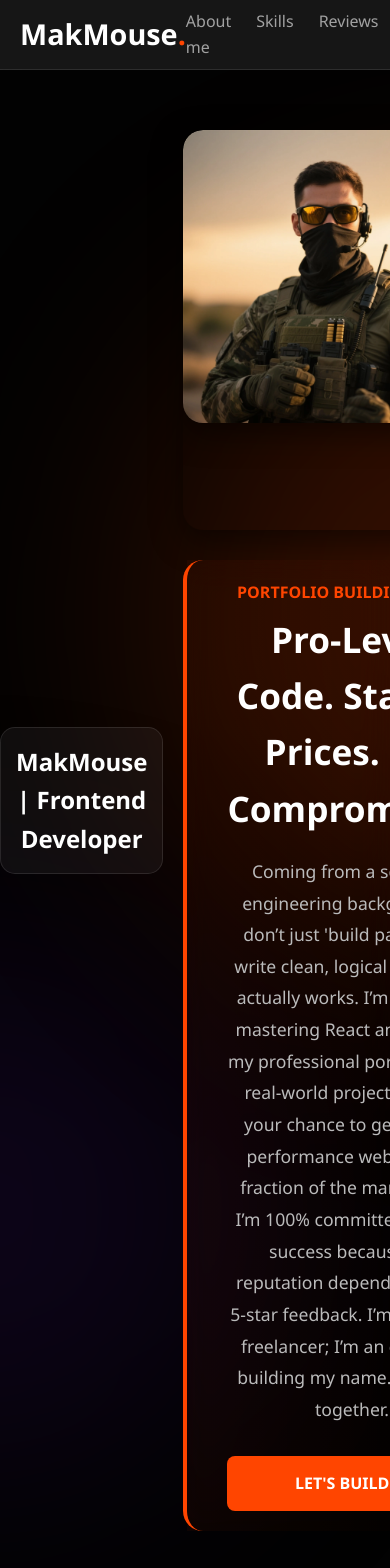
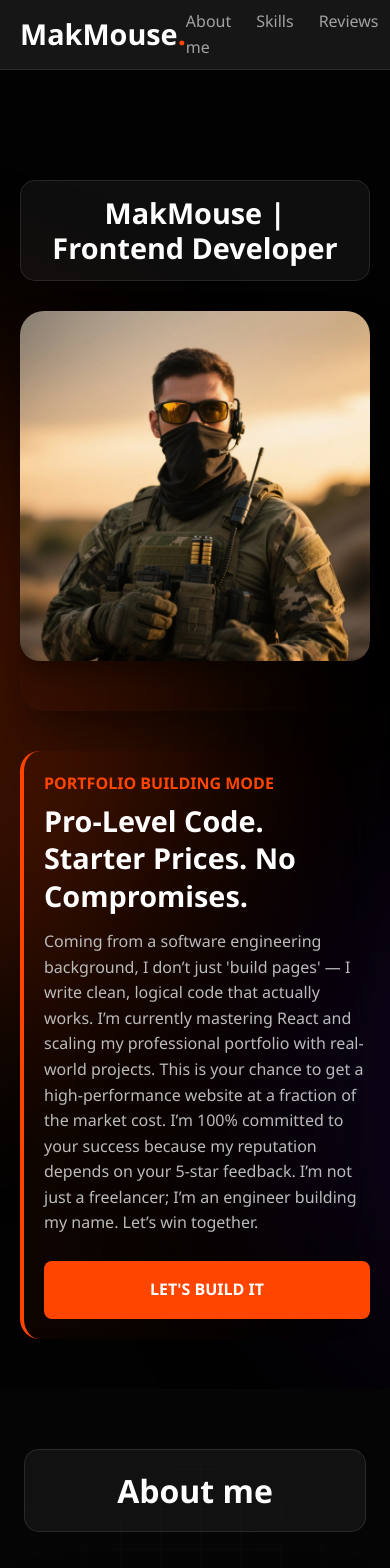
Before and after one commit to MakMouse/MakMouse_React_Portfolio, a React (Vite) app: page / in a window 390 px wide. Shown: the top 1568 px of the page. Built offline with nearby package versions, Linux system fonts and the light colour scheme.

Commit message:
Added Adaptive for mobile phones V1.0

```diff
--- a/index.html
+++ b/index.html
@@ -4,7 +4,7 @@
     <meta charset="UTF-8" />
     <link rel="icon" type="image/svg+xml" href="/vite.svg" />
     <meta name="viewport" content="width=device-width, initial-scale=1.0" />
-    <title>my-react-portfolio</title>
+    <title>MakMouse | Frontend Developer</title>
   </head>
   <body>
     <div id="root"></div>
--- a/src/components/About/About.css
+++ b/src/components/About/About.css
@@ -1,19 +1,21 @@
 /* =========================================
-   ABOUT SECTION: DYNAMIC TECH FLOW
+   ABOUT SECTION: FIXED CENTER GLOW
    ========================================= */
 
 /* 1. БАЗОВИЙ ФОН */
 #about {
   position: relative;
-  background-color: #050505; /* Той самий глибокий чорний, що і в Hero */
-  /* Додаємо дуже легкий вертикальний градієнт для глибини */
+  background-color: #050505;
   background-image: linear-gradient(to bottom, #050505 0%, #0a0a0a 100%);
   overflow: hidden;
-  /* Твої стандартні відступи */
   padding: 100px 0;
+  /* Додаємо flex, щоб центрування працювало ідеально, хоча для абсолютної позиції це не критично, але корисно */
+  display: flex;
+  justify-content: center;
+  align-items: center;
 }
 
-/* 2. ТЕХНІЧНА СІТКА (Трохи дрібніша для різноманіття) */
+/* 2. ТЕХНІЧНА СІТКА */
 #about::before {
   content: "";
   position: absolute;
@@ -23,9 +25,8 @@
     linear-gradient(rgba(255, 255, 255, 0.025) 1px, transparent 1px),
     linear-gradient(90deg, rgba(255, 255, 255, 0.025) 1px, transparent 1px);
 
-  background-size: 40px 40px; /* Трохи менша клітинка, ніж в Hero */
+  background-size: 40px 40px;
 
-  /* М'яка маска: сітка видна в центрі і зникає до країв */
   mask-image: radial-gradient(ellipse at center, black 40%, transparent 95%);
   -webkit-mask-image: radial-gradient(ellipse at center, black 40%, transparent 95%);
 
@@ -33,53 +34,71 @@
   pointer-events: none;
 }
 
-/* 3. ПОДВІЙНЕ СВІТЛО (The Flow) */
-/* Контейнер для світла розтягуємо на всю секцію */
+/* 3. ПРАВИЛЬНЕ ПОЗИЦІОНУВАННЯ СВІТЛА (The Fix) */
+
 .about-glow {
   position: absolute;
-  top: 0; left: 0; width: 100%; height: 100%;
+  top: 0; left: 0;
+  width: 100%; height: 100%;
   z-index: 0;
   pointer-events: none;
+  overflow: hidden; /* Обрізаємо все зайве */
 }
 
-/* Світло 1: Зліва зверху (біля тексту) - м'якше */
-.about-glow::before {
+/* Спільні налаштування для обох плям */
+.about-glow::before,
+.about-glow::after {
   content: "";
   position: absolute;
-  top: 10%; left: -10%;
-  width: 600px; height: 600px;
+  border-radius: 50%;
 
-  background: radial-gradient(circle, rgba(255, 69, 0, 0.08) 0%, transparent 60%);
+  /* 👇 ГОЛОВНИЙ ФІКС: Прив'язка до центру */
+  left: 50%;
+  top: 50%;
+}
+
+/* Світло 1: Зліва зверху (біля тексту "About me") */
+.about-glow::before {
+  /* Розмір фіксуємо в PX, щоб він був стабільним при зумі */
+  width: 600px;
+  height: 600px;
+
+  /* Зміщення від центру: */
+  margin-left: -750px; /* Сильно вліво */
+  margin-top: -350px;  /* Трохи вгору */
+
+  background: radial-gradient(circle, rgba(255, 69, 0, 0.09) 0%, transparent 70%);
   filter: blur(80px);
   opacity: 0.8;
 
-  /* Повільний дрейф */
   animation: flowDrift1 15s infinite alternate ease-in-out;
 }
 
-/* Світло 2: Справа знизу (біля фото) - трохи яскравіше */
+/* Світло 2: Справа знизу (під фотографією) */
 .about-glow::after {
-  content: "";
-  position: absolute;
-  bottom: 0%; right: -5%;
-  width: 700px; height: 700px;
+  width: 700px;
+  height: 700px;
 
-  background: radial-gradient(circle, rgba(255, 69, 0, 0.12) 0%, transparent 60%);
+  /* Зміщення від центру: */
+  margin-left: 150px;  /* Вправо */
+  margin-top: -100px;  /* Трохи вгору, щоб підсвітити фото */
+
+  background: radial-gradient(circle, rgba(255, 69, 0, 0.12) 0%, transparent 70%);
   filter: blur(100px);
   opacity: 0.9;
 
   animation: flowDrift2 12s infinite alternate ease-in-out;
 }
 
-/* Анімації для плавного руху світла */
+/* Анімації (адаптовані під малий хід, щоб не тікали) */
 @keyframes flowDrift1 {
   0% { transform: translate(0, 0) scale(1); }
-  100% { transform: translate(50px, 30px) scale(1.1); }
+  100% { transform: translate(40px, 20px) scale(1.1); }
 }
 
 @keyframes flowDrift2 {
   0% { transform: translate(0, 0) scale(1); }
-  100% { transform: translate(-60px, -40px) scale(1.05); }
+  100% { transform: translate(-40px, -30px) scale(1.05); }
 }
 
 /* ВАЖЛИВО: Контент має бути над фоном */
@@ -87,19 +106,17 @@
   position: relative;
   z-index: 2;
 }
-/* --- STYLE 2: CLEAN DOCUMENTATION --- */
+
+/* --- STYLE 2: CLEAN DOCUMENTATION (Без змін) --- */
 .text-block {
-  background: transparent; /* Прибираємо фон */
+  background: transparent;
   border: none;
   box-shadow: none;
-  padding: 20px 0 20px 40px; /* Відступ зліва від лінії */
-
-  /* Вертикальна лінія зліва */
+  padding: 20px 0 20px 40px;
   border-left: 4px solid var(--primary-color);
   position: relative;
 }
 
-/* Легкий градієнт від лінії вправо (опціонально) */
 .text-block::after {
   content: "";
   position: absolute;
@@ -117,7 +134,7 @@
 }
 
 .text-block h3 {
-  font-size: 2.5rem; /* Більший шрифт */
+  font-size: 2.5rem;
   margin-bottom: 30px;
 }
 
@@ -127,7 +144,6 @@
 }
 
 .about-image-box img {
-  /* Робимо фото чорно-білим, поки не наведеш */
   filter: grayscale(100%);
   transition: 0.5s;
 }
@@ -135,3 +151,104 @@
 .about-image-box:hover img {
   filter: grayscale(0%);
 }
+
+/* =========================================
+   ABOUT MOBILE: HERO TWIN STYLE (FIXED)
+   ========================================= */
+@media screen and (max-width: 768px) {
+
+  /* 1. СЕКЦІЯ (БАЗА) */
+  section#about {
+    display: block !important;
+    padding: 60px 24px !important; /* Ті ж самі 24px відступу, що і в Hero */
+    height: auto !important;
+    box-sizing: border-box !important;
+  }
+
+  /* 2. ЗАГОЛОВОК "About me" */
+  #about .top-title-bar {
+    text-align: center !important;
+    margin-bottom: 40px !important;
+    width: 100% !important;
+  }
+
+  #about .top-title-bar h2 {
+    font-size: 2rem !important;
+    margin: 0 !important;
+  }
+
+  /* 3. КОНТЕЙНЕР (Скидаємо Flex і Reverse) */
+  #about .container {
+    display: flex !important;
+    flex-direction: column !important; /* Тільки стовпчик */
+    width: 100% !important;
+    padding: 0 !important;
+    margin: 0 !important;
+  }
+
+  /* 4. ФОТО (Стиль картки 1в1 як Hero) */
+  #about .image-box {
+    display: block !important;
+    width: 100% !important;
+
+
+    /* Відступи */
+    margin: 0 auto 30px auto !important;
+    padding: 0 !important;
+
+    /* Декор */
+    box-shadow: 0 15px 35px -5px rgba(0,0,0,0.4) !important;
+    border-radius: 20px !important;
+    overflow: hidden;
+  }
+
+  #about .image-box img {
+    width: 100% !important;
+    height: auto !important;
+    display: block !important;
+    filter: grayscale(0%) !important; /* На мобілці хай зразу буде кольорове */
+  }
+
+  /* 5. ТЕКСТОВИЙ БЛОК (Виправляємо відступ зліва) */
+  #about .text-block {
+    width: 100% !important;
+    max-width: 100% !important;
+
+    /* 👇 ВАЖЛИВО: Зменшуємо лівий відступ з 40px до 20px */
+    padding-left: 20px !important;
+
+    /* Зберігаємо твою помаранчеву лінію */
+    border-left: 4px solid var(--primary-color) !important;
+    background: transparent !important;
+    text-align: left !important;
+  }
+
+  #about .text-block h3 {
+    font-size: 1.8rem !important;
+    margin-bottom: 20px !important;
+    line-height: 1.2 !important;
+  }
+
+  #about .text-block p {
+    font-size: 1rem !important;
+    line-height: 1.6 !important;
+    margin-bottom: 20px !important;
+    color: #ccc !important;
+  }
+
+  #about .badge {
+    display: block !important;
+    margin-bottom: 10px !important;
+    text-align: left !important;
+  }
+
+  /* 6. КНОПКА (Робимо зручною для пальця) */
+  #about .cta-button {
+    display: block !important;
+    width: 100% !important;
+    text-align: center !important;
+    padding: 14px 0 !important;
+    margin-top: 10px !important;
+    border: 1px solid var(--primary-color); /* Щоб було видно границі */
+  }
+}
--- a/src/components/Hero/Hero.css
+++ b/src/components/Hero/Hero.css
@@ -13,56 +13,176 @@
   font-size: 2rem;
 }
 /* --- ВАРІАНТ 3: АТМОСФЕРНИЙ ПОТІК --- */
+/* --- ВАРІАНТ FIX: ЦЕНТРАЛІЗОВАНА ПРИВ'ЯЗКА --- */
 section#hero {
   position: relative;
   background: #020202;
   overflow: hidden;
-  min-height: 100vh;
   display: flex;
   align-items: center;
+  justify-content: center; /* Гарантуємо, що контент по центру */
 }
 
-/* Пляма 1: Твій помаранчевий */
-section#hero::before {
-  content: "";
-  position: absolute;
-  top: 20%; left: 20%;
-  width: 600px; height: 600px;
-  background: rgba(255, 69, 0, 0.2);
-  filter: blur(120px);
-  border-radius: 50%;
-  animation: blobMove1 25s infinite alternate ease-in-out;
-  z-index: 0;
-}
-
-/* Пляма 2: Глибокий додатковий колір (наприклад, темний індиго) для контрасту */
+/* Спільні налаштування */
+section#hero::before,
 section#hero::after {
   content: "";
   position: absolute;
-  bottom: 10%; right: 20%;
-  width: 500px; height: 500px;
-  background: rgba(40, 10, 80, 0.3); /* Темно-фіолетовий */
-  filter: blur(120px);
   border-radius: 50%;
-  animation: blobMove2 30s infinite alternate ease-in-out;
-  z-index: 0;
+  z-index: 0; /* Плями позаду */
+  pointer-events: none; /* Щоб не заважали клікати */
 }
 
-/* Анімації руху плям */
+/* Пляма 1: Помаранчева (Зліва від центру) */
+section#hero::before {
+  /* 👇 ГОЛОВНИЙ ФІКС */
+  left: 50%;       /* Ставимо точку відліку в центр екрану */
+  top: 50%;        /* Вертикальний центр */
+
+  /* Зміщуємо вліво на 500px від центру і вгору */
+  margin-left: -650px;
+  margin-top: -300px;
+
+  width: 600px;    /* Повертаємо фіксований розмір, він стабільніший при зумі */
+  height: 600px;
+
+  background: rgba(255, 69, 0, 0.22);
+  filter: blur(100px);
+  animation: blobMove1 20s infinite alternate ease-in-out;
+}
+
+/* Пляма 2: Фіолетова (Справа від центру) */
+section#hero::after {
+  /* 👇 ГОЛОВНИЙ ФІКС */
+  left: 50%;
+  top: 50%;
+
+  /* Зміщуємо вправо на 200px від центру і вниз */
+  margin-left: 150px;
+  margin-top: 100px;
+
+  width: 500px;
+  height: 500px;
+
+  background: rgba(40, 10, 80, 0.35);
+  filter: blur(100px);
+  animation: blobMove2 25s infinite alternate ease-in-out;
+}
+
+/* Анімація залишається, але робимо її м'якшою, щоб плями не тікали далеко */
 @keyframes blobMove1 {
   0% { transform: translate(0, 0) scale(1); }
-  50% { transform: translate(200px, -100px) scale(1.2); }
-  100% { transform: translate(-100px, 100px) scale(0.9); }
+  50% { transform: translate(50px, -40px) scale(1.1); } /* Менша амплітуда руху */
+  100% { transform: translate(-30px, 40px) scale(0.9); }
 }
 
 @keyframes blobMove2 {
   0% { transform: translate(0, 0) scale(1); }
-  50% { transform: translate(-200px, 50px) scale(1.1); }
-  100% { transform: translate(150px, -150px) scale(1.3); }
+  50% { transform: translate(-50px, 30px) scale(1.1); }
+  100% { transform: translate(40px, -40px) scale(1.2); }
 }
 
-/* Важливо: Контент має бути поверх плям */
+/* Контейнер повинен бути чітко зверху */
 section#hero .container {
   position: relative;
   z-index: 2;
 }
+
+/* =========================================
+   HERO MOBILE: THE BLOCK METHOD (NO FLEX BUGS)
+   ========================================= */
+@media screen and (max-width: 768px) {
+
+  /* 1. СЕКЦІЯ */
+  section#hero {
+    display: block !important; /* Вимикаємо flex у секції, щоб не плутав карти */
+    padding: 110px 20px 50px 20px !important; /* Відступи задаємо тут */
+    height: auto !important;
+    min-height: 100vh !important;
+    box-sizing: border-box !important;
+  }
+
+  /* 2. ЗАГОЛОВОК */
+  #hero .top-title-bar {
+    display: block !important;
+    width: 100% !important;
+    max-width: 100% !important;
+    margin: 0 auto 30px auto !important; /* Центруємо блок */
+    text-align: center !important;
+  }
+
+  #hero .top-title-bar h1 {
+    font-size: 1.8rem !important;
+    line-height: 1.2 !important;
+    margin: 0 !important;
+  }
+
+  /* 3. КОНТЕЙНЕР - ГОЛОВНИЙ ВИНУВАТЕЦЬ */
+  #hero .container {
+    display: block !important; /* Ніякого flex, просто блок */
+    width: 100% !important;
+    max-width: 100% !important;
+    margin: 0 auto !important; /* Центруємо сам контейнер */
+    padding: 0 !important;     /* Скидаємо паддінги */
+  }
+
+  /* 4. ФОТО-БЛОК (POLISHED VERSION) */
+  #hero .image-box {
+    display: block !important;
+    width: 100% !important;
+    /* 👇 ПРИБРАЛИ max-width: 400px. Тепер ширина така ж, як у тексту */
+    max-width: none !important;
+
+    margin: 0 auto 40px auto !important; /* Трохи більше повітря знизу */
+    padding: 0 !important;
+
+    /* 👇 ДОДАЄМО ЛОСК: Тінь та скруглення */
+    box-shadow: 0 20px 40px -10px rgba(0,0,0,0.5) !important; /* Глибока, м'яка тінь */
+    border-radius: 24px !important; /* Сучасні скруглені кути */
+    overflow: hidden; /* Щоб картинка не вилазила за скруглені кути блоку */
+  }
+
+  #hero .image-box img {
+    width: 100% !important;
+    height: auto !important;
+    display: block !important;
+    margin: 0 auto !important;
+    /* border-radius   тут вже не треба, бо він є у батьківського блоку */
+    object-fit: cover !important;
+  }
+
+  /* 5. ТЕКСТОВИЙ БЛОК */
+  #hero .text-block {
+    display: block !important;
+    width: 100% !important;
+    margin: 0 auto !important;
+
+    /* Лінія зліва */
+    border-left: 4px solid #FF4500 !important;
+    padding-left: 20px !important;
+    box-sizing: border-box !important;
+    text-align: left !important;
+  }
+
+  #hero .text-block h2 {
+    font-size: 1.8rem !important;
+    line-height: 1.3 !important;
+    margin-bottom: 15px !important;
+  }
+
+  #hero .text-block p {
+    font-size: 1rem !important;
+    line-height: 1.6 !important;
+    margin-bottom: 25px !important;
+  }
+
+  /* 6. КНОПКА */
+  #hero .cta-button {
+    display: block !important;
+    width: 100% !important;
+    text-align: center !important;
+    padding: 16px 0 !important;
+    margin-top: 20px !important;
+    box-sizing: border-box !important;
+  }
+}
--- a/src/components/Hero/Hero.jsx
+++ b/src/components/Hero/Hero.jsx
@@ -24,5 +24,4 @@ const Hero = () => {
   );
 };
 
-
 export default Hero;
--- a/src/style.css
+++ b/src/style.css
@@ -164,15 +164,10 @@ section:has(.content-row) {
   background: var(--primary-hover);
 }
 
-/* --- MEDIA QUERIES (Global Layout) --- */
-@media (max-width: 768px) {
-  .content-row, .content-row.reverse { flex-direction: column !important; text-align: center; gap: 30px; }
-  .image-box img { max-width: 100%; order: 1; }
-  .text-block { order: 2; padding: 30px; text-align: center; }
-  .text-block h2, .text-block h3 { text-align: center; }
-  /* Цей фікс для #about краще залишити тут */
-  #about .content-row { flex-direction: column-reverse !important; }
-}
+/* =========================================
+   MOBILE ADAPTATION (MAX-WIDTH: 768px)
+   ========================================= */
+
 /* --- ЧИСТИЙ ВАУ-ЕФЕКТ (JS CALCULATION) --- */
 @media (min-width: 1024px) {
 
@@ -180,66 +175,41 @@ section:has(.content-row) {
     scroll-behavior: smooth;
   }
 
-  /* Скидаємо все лишнє для ID, щоб точно спрацювало */
-  section, section#hero, section#about, section#skills, section#portfolio, section#reviews {
+/* 1. БАЗА ДЛЯ ВСІХ (Hero, About, Contact...) */
+  section {
+    /* Фікс для 4K: не менше екрану, але не більше 1080px */
+    min-height: min(var(--vh, 100vh), 1080px);
+    max-height: 1080px; /* <--- ОСЬ ВОНО! Тримаємо стелю, щоб не плило */
 
-    /* 1. ВИСОТА: Беремо те, що наміряв JS.
-       Якщо JS не спрацює (рідкість), буде 100vh. */
-    height: var(--vh, 100vh) !important;
-    scroll-margin-top: 70px !important;
-    /* 2. Ніяких лімітів max-height.
-       Ми довіряємо розміру екрана користувача.
-       Який екран - така і секція. */
-    max-height: none !important;
-
-    /* 3. Мінімалка (щоб текст не сплющило на дуже низьких вікнах) */
-    min-height: 700px !important;
-
-    /* 4. Центрування */
-    display: flex !important;
-    flex-direction: column !important;
-    justify-content: center !important;
-
-    /* Відступи під хедер */
-    padding-top: 80px !important;
-    padding-bottom: 20px !important;
+    /* Центрування */
+    display: flex;
+    flex-direction: column;
+    justify-content: center;
+    overflow: hidden;
     box-sizing: border-box;
 
-    /* Обрізаємо все, що вилазить, щоб не було скролбарів всередині секції */
-    overflow: hidden;
+    /* Відступ під хедер для всіх */
+    padding-top: var(--nav-height, 80px);
+    padding-bottom: 20px;
   }
-  /* 👇 ДОДАЙ ЦЕ ОКРЕМО ДЛЯ HERO 👇 */
-section#hero {
-    /* 1. Відштовхуємо секцію вниз на висоту хедера (щоб не ховалася під ним) */
 
-    /* 2. Робимо висоту рівно: "Весь екран МІНУС хедер" */
-    height: calc(var(--vh, 100vh) - var(--nav-height)) !important;
+  /* 2. HERO - ОСОБЛИВИЙ */
+  section#hero {
+    /* Hero має бути на весь екран МІНУС хедер */
+    min-height: min(calc(var(--vh, 100vh) - var(--nav-height, 80px)), 1000px);
+    max-height: 1000 px;
+    /* У Hero немає відступу зверху, бо ми його вже відняли у height */
+    padding-top: 0;
+  }
 
-    /* 3. Прибираємо внутрішній відступ, бо ми вже зробили відступ зовні (margin) */
-    padding-top: 0 !important;
-
-    /* Центруємо контент */
-    justify-content: center !important;
-
-    /* На всяк випадок */
-    min-height: 600px !important;
-}
-
-section:not(#hero) {
-    /* МАГІЯ ТУТ:
-       Ми додаємо внутрішній відступ зверху на висоту хедера.
-       Коли секція прилипає до верху екрана, Хедер лягає поверх цього відступу.
-
-       Результат: Контент центрується у просторі, що залишився (var(--vh) - 80px),
-       і виглядає ідеально по центру "видимої" зони. */
-
-    padding-top: var(--nav-height) !important;
-
-    /* Додаємо трохи знизу, щоб було симетрично */
-    padding-bottom: 20px !important;
-
-    /* Тут scroll-margin не треба, бо padding-top вже виконує роль буфера */
-    scroll-margin-top: 0 !important;
+  /* 3. ДОВГІ СЕКЦІЇ (Проекти, Досвід) - ЗНІМАЄМО КАЙДАНИ */
+  section#projects,
+  section#experience {
+    height: auto;        /* Висота залежить від карток */
+    min-height: 100vh;   /* Мінімум екран */
+    max-height: none;    /* <--- ТУТ МОЖНА! Хай росте хоч до 5000px */
+    padding-top: 120px;  /* Більше повітря зверху */
+    overflow: visible;   /* Щоб тіні не обрізало */
   }
 
   header.main-header {
```
